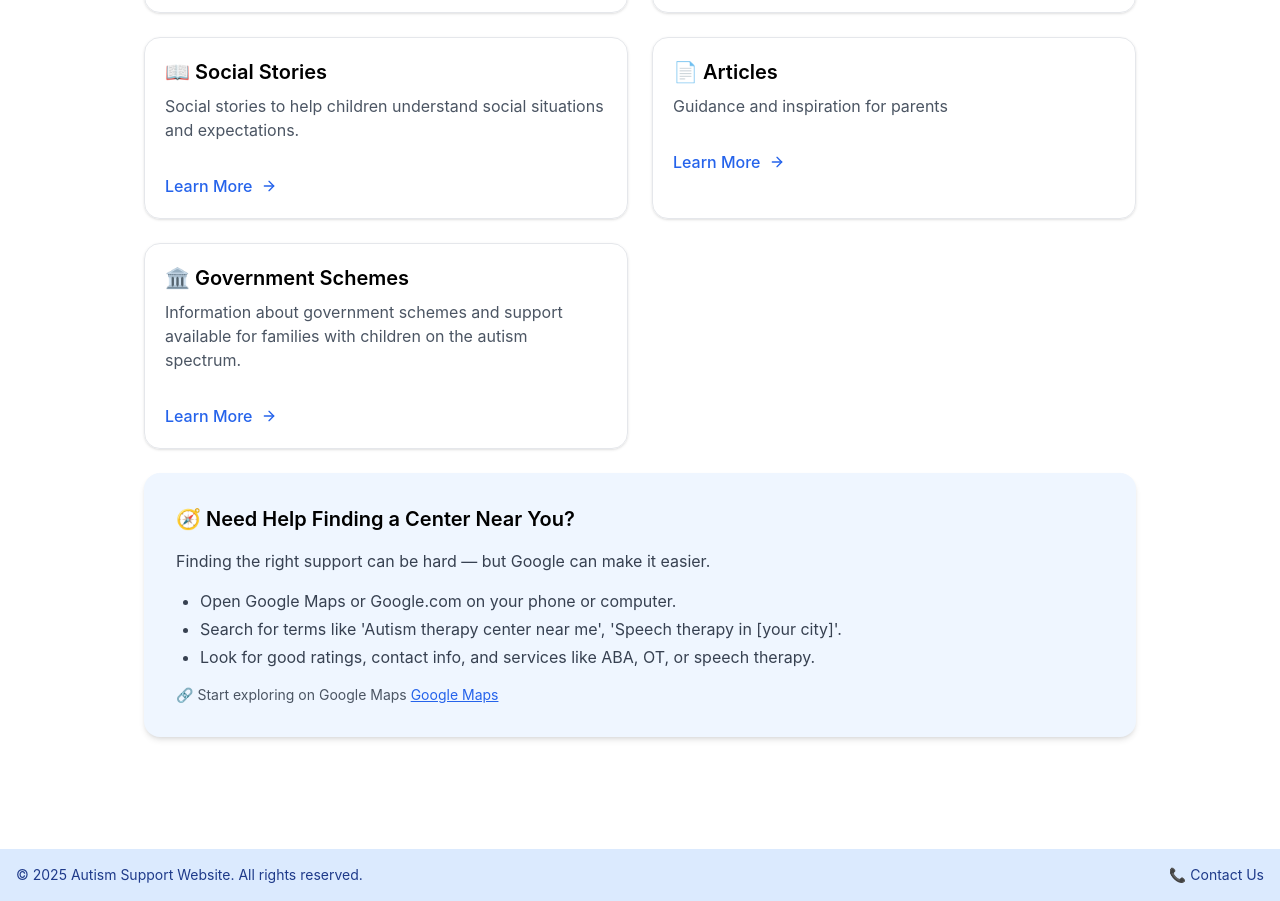
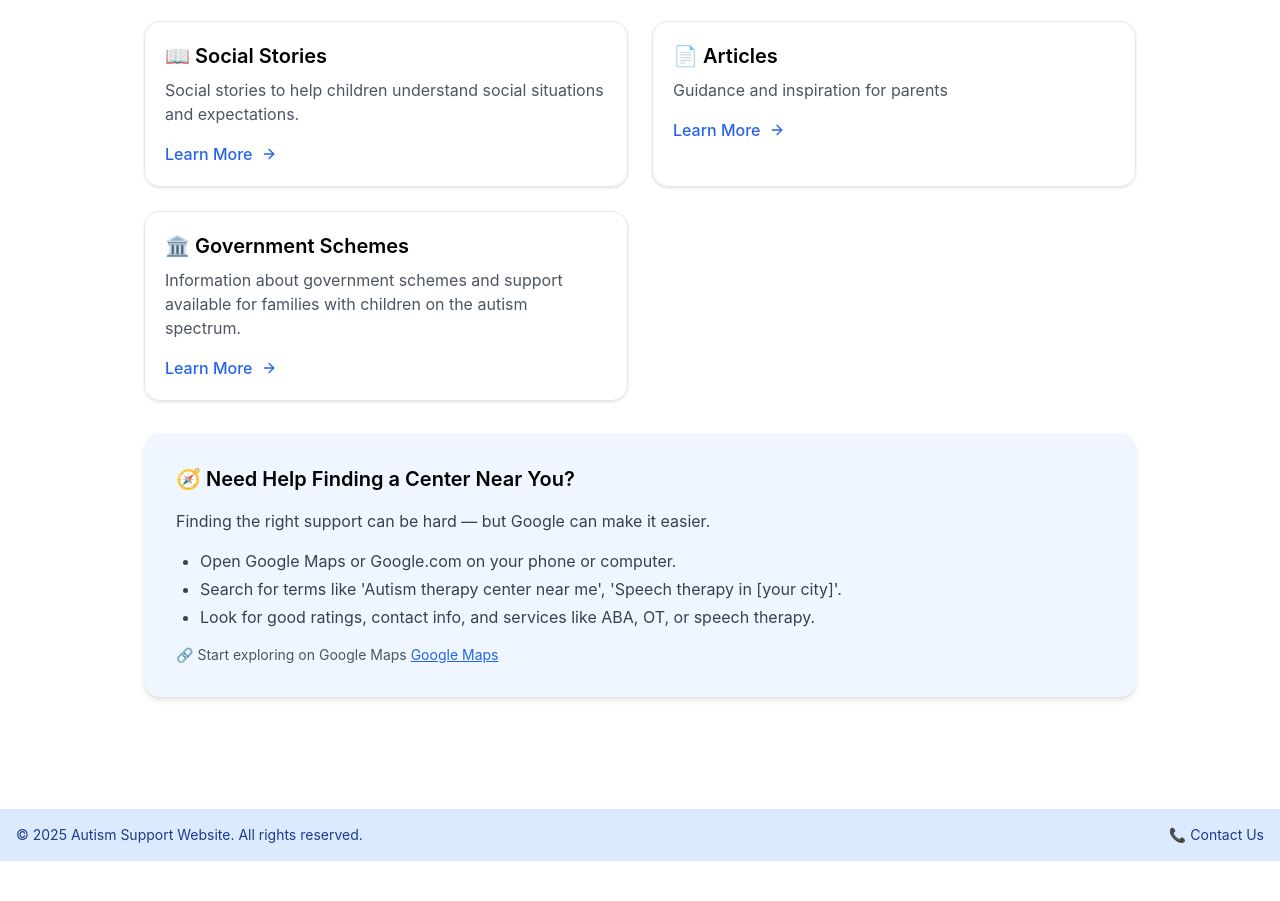
Before and after one commit to rohanbhadekar/AutismSupport, a React (Create React App) app in the folder my-app/: page / in a window 1280 px wide. Shown: the part 518-1419 px from the top of the page. After the commit the page ends 1379 px from the top, so only its background shows below. Built offline with nearby package versions, Linux system fonts and the light colour scheme; no server answers.

Commit message:
Update HomPageSteps.jsx

```diff
--- a/my-app/src/pages/HomPageSteps.jsx
+++ b/my-app/src/pages/HomPageSteps.jsx
@@ -1,34 +1,21 @@
+import React, { useEffect } from "react";
 import { useTranslation } from "react-i18next";
 import { useNavigate } from "react-router-dom";
 import { Helmet } from "react-helmet";
-import { useEffect } from "react";
-import { ArrowRight } from "lucide-react"; // nice arrow icon
-import { Link } from "react-router-dom";
-
-<Helmet>
-  <title>Parenting Autism Together | Support for Indian Parents</title>
-  <meta name="description" content="Explore resources, activities, and government schemes for autism parenting in India. Available in Marathi, Hindi, and English." />
-  <meta name="keywords" content="Autism, Parenting, India, Activities, Government Schemes, Marathi, Hindi, English" />
-  <link rel="canonical" href="https://parentingautismtogether.in/" />
-</Helmet>
-// Home page now fully internationalised: every user‑facing string is pulled from
-// translation.json via i18next.  No extra UI libraries—still plain JSX + Tailwind.
+import { ArrowRight } from "lucide-react";
 
 function HomePage() {
-
   useEffect(() => {
-    // Replace with your Render service URL
     const baseUrl = process.env.REACT_APP_API_BASE_URL;
+    if (!baseUrl) return;
     fetch(`${baseUrl}/ping`)
       .then(() => console.log("Service warmed up"))
       .catch((err) => console.error("Ping failed:", err));
   }, []);
 
   const { t } = useTranslation();
-
   const navigate = useNavigate();
 
-  // Keys map to entries in translation.json → features.<key>.*
   const features = [
     {
       key: "aboutAutism",
@@ -64,16 +51,27 @@ function HomePage() {
       titleKey: "nav.govtSchemesTitle",
       descKey: "nav.govtSchemesDescription",
       route: "/govt-schemes",
-  }
-
+    },
   ];
 
   return (
     <div className="max-w-5xl mx-auto px-4 py-12">
+      <Helmet>
+        <title>Parenting Autism Together | Support for Indian Parents</title>
+        <meta
+          name="description"
+          content="Explore resources, activities, and government schemes for autism parenting in India. Available in Marathi, Hindi, and English."
+        />
+        <meta
+          name="keywords"
+          content="Autism, Parenting, India, Activities, Government Schemes, Marathi, Hindi, English"
+        />
+        <link rel="canonical" href="https://parentingautismtogether.in/" />
+      </Helmet>
+
       {/* Hero */}
       <header className="text-center mb-12">
         <h1 className="text-4xl font-bold mb-4">{t("hero.heading")}</h1>
-        {/* allow <1></1> tag for bold name via Trans component or dangerouslySetInnerHTML */}
         <p
           className="text-lg text-gray-700"
           dangerouslySetInnerHTML={{ __html: t("hero.intro") }}
@@ -91,31 +89,22 @@ function HomePage() {
               {t(feature.emojiKey)} {t(feature.titleKey)}
             </h2>
             <p className="text-gray-600 mb-4">{t(feature.descKey)}</p>
-            {/* <button
+
+            <button
+              type="button"
               onClick={() => navigate(feature.route)}
-              className="mt-auto bg-blue-600 text-white px-4 py-2 rounded-lg hover:bg-blue-700"
+              className="group inline-flex items-center text-blue-600 font-medium"
             >
-              {t("nav.learnMore") || "Learn More"}
-            </button> */}
-
-             <a className="group inline-block cursor-pointer text-blue-600 font-medium" href="#"
-               onClick={() => navigate(feature.route)}>
-                <div className="mt-4 flex items-center text -blue-600 font-medium">
-                    {t("nav.learnMore") || "Learn More"}
+              <span>{t("nav.learnMore") || "Learn More"}</span>
               <ArrowRight className="ml-2 h-4 w-4 transition-transform group-hover:translate-x-1" />
-                  </div>
-              </a>
+            </button>
           </div>
         ))}
       </div>
-      <br></br>
-      <section className="bg-blue-50 rounded-2xl shadow-md p-6 md:p-8 space-y-4">
-        <h3 className="text-xl font-semibold">
-          🧭 {t("findCenterHelpTitle")}
-        </h3>
-        <p className="text-gray-700">
-          {t("findCenterHelpIntro")}
-        </p>
+
+      <section className="bg-blue-50 rounded-2xl shadow-md p-6 md:p-8 mt-8 space-y-4">
+        <h3 className="text-xl font-semibold">🧭 {t("findCenterHelpTitle")}</h3>
+        <p className="text-gray-700">{t("findCenterHelpIntro")}</p>
 
         <ul className="list-disc pl-6 space-y-1 text-gray-700">
           <li>{t("findCenterStep1")}</li>
```
Lines whose indentation alone changed are shown as unchanged.
